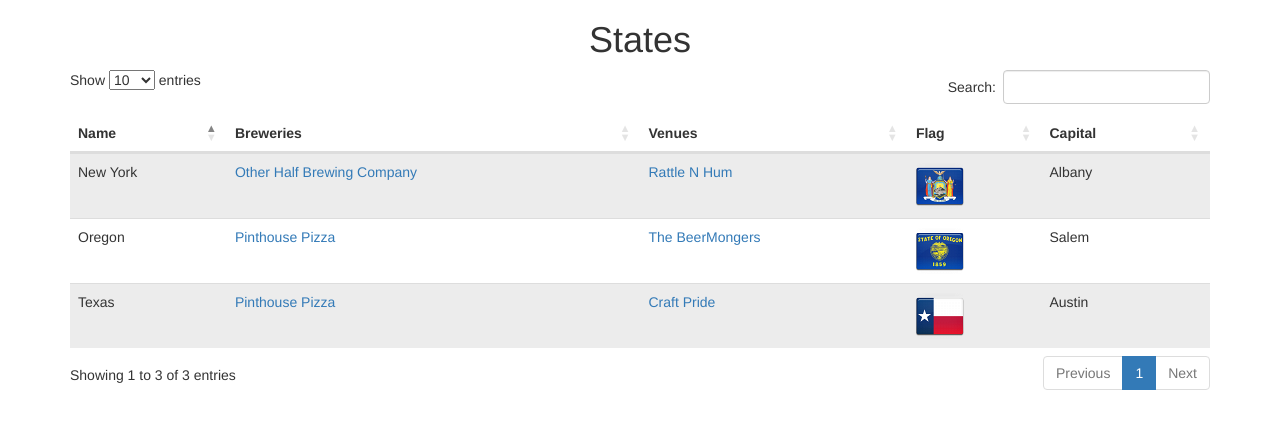
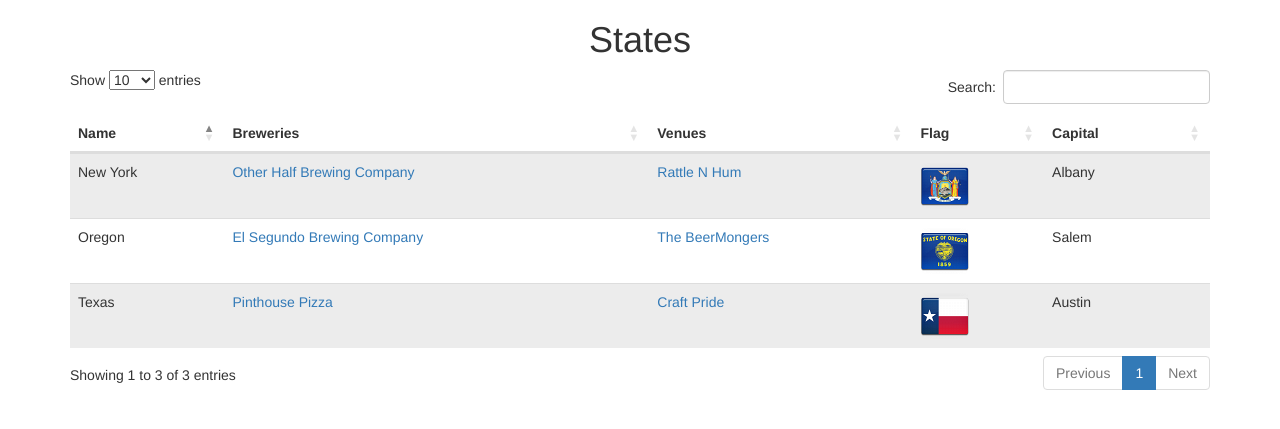
Before and after one commit to PrakharGarg/idb, a Flask app: page /states/ in a window 1280 px wide. Shown: the part 52-481 px from the top of the page. Run offline with Flask 2, Linux system fonts and the light colour scheme; some libraries are stand-ins or nearby versions.

Commit message:
Fixes small mistake in grid data

```diff
--- a/app/templates/breweries.html
+++ b/app/templates/breweries.html
@@ -36,7 +36,7 @@
 				</tr>
 				<tr>
 					<td><a href="/breweries/other_half_brewing_company">Other Half Brewing Company</a></td>
-					<td><a href="/venues/craft_pride">Craft Pride</a></td>
+					<td><a href="/venues/rattle_n_hum">Rattle N Hum</a></td>
 					<td>Micro Brewery</td>
 					<td>2014</td>
 					<td><img src="https:\/\/untappd.akamaized.net\/site\/brewery_logos\/brewery-OtherHalfBrewing_94785_7c587.jpeg"></td>
--- a/app/templates/states.html
+++ b/app/templates/states.html
@@ -39,7 +39,7 @@
 				</tr>
 				<tr>
 					<td>Oregon</td>
-					<td><a href="/breweries/pinthouse_pizza">Pinthouse Pizza</a></td>
+					<td><a href="/Breweries/el_segundo_brewing_company">El Segundo Brewing Company</a></td>
 					<td><a href="/venues/the_beermongers">The BeerMongers</a></td>
 					<td><img src="/static/img/oregonflag.png"></td>
 					<td>Salem</td>
```
